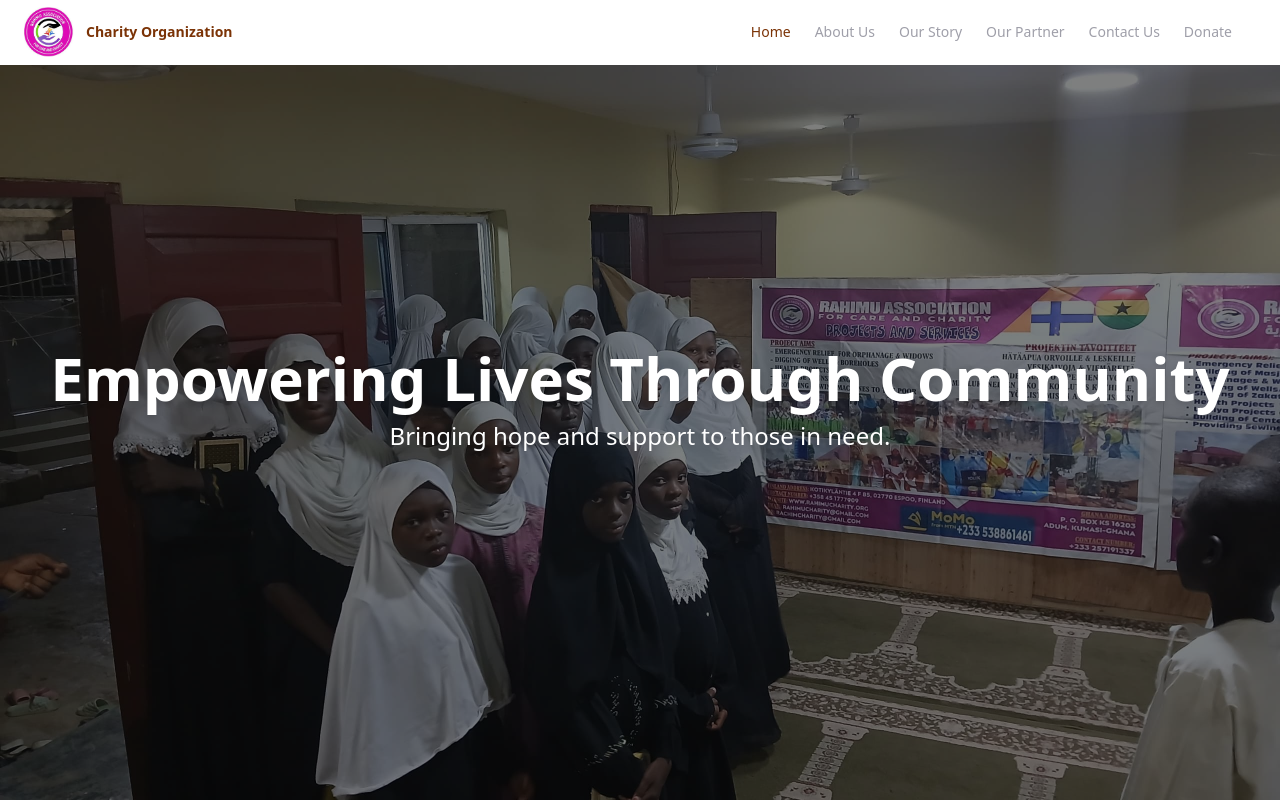
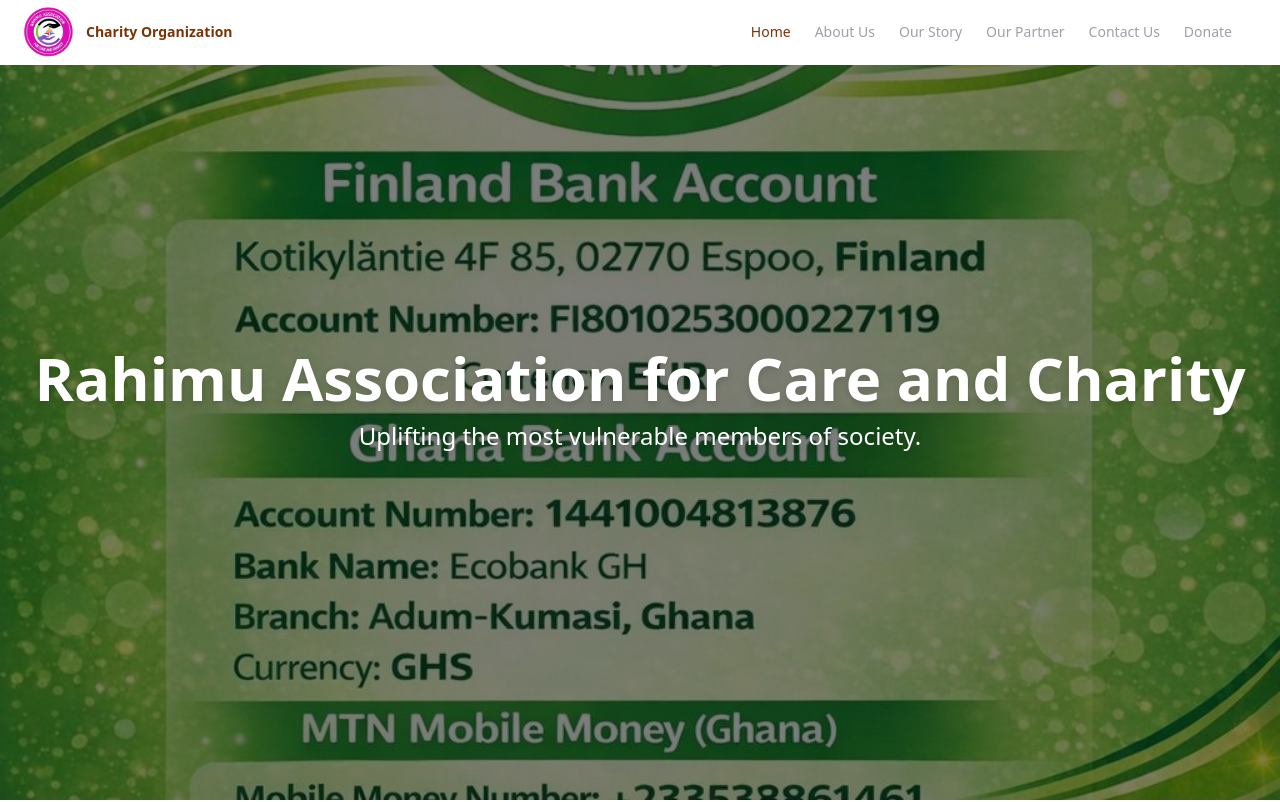
Before and after one commit to kenny3198/Rahimu-charity, a Next.js app: page / in a window 1280 px wide. Shown: the top 802 px of the page. Built offline with nearby package versions, Linux system fonts and the light colour scheme.

Commit message:
new updates added

```diff
--- a/components/Hero.jsx
+++ b/components/Hero.jsx
@@ -8,6 +8,8 @@
 // --- CAROUSEL DATA (Using string paths relative to the public directory) ---
 const carouselData = [
     // Ensure all these paths exactly match your files in public/assets/
+    { image: "/assets/charity1.jpg",  title: "Rahimu Association for Care and Charity", subtitle: "Uplifting the most vulnerable members of society."},
+    { image: "/assets/charity2.jpg",  title: "Rahimu Association for Care and Charity", subtitle: "Uplifting the most vulnerable members of society."},
     { image: "/assets/rahim-herobg1.png", title: "Rahimu Association for Care and Charity", subtitle: "Uplifting the most vulnerable members of society." },
     { image: "/assets/rahim-herobg2.png", title: "Empowering Lives Through Community", subtitle: "Bringing hope and support to those in need." },
     { image: "/assets/rahim-herobg3.png", title: "Dedicated to Making a Difference", subtitle: "Working tirelessly for a brighter future." },
```
Also changed, not shown: public/assets/charity1.jpg (added), public/assets/charity2.jpg (added).
